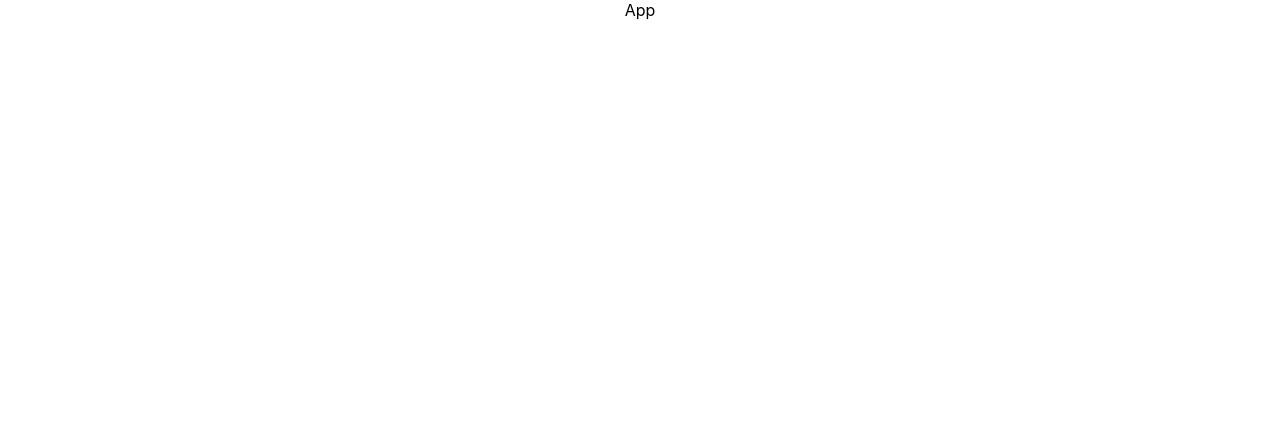
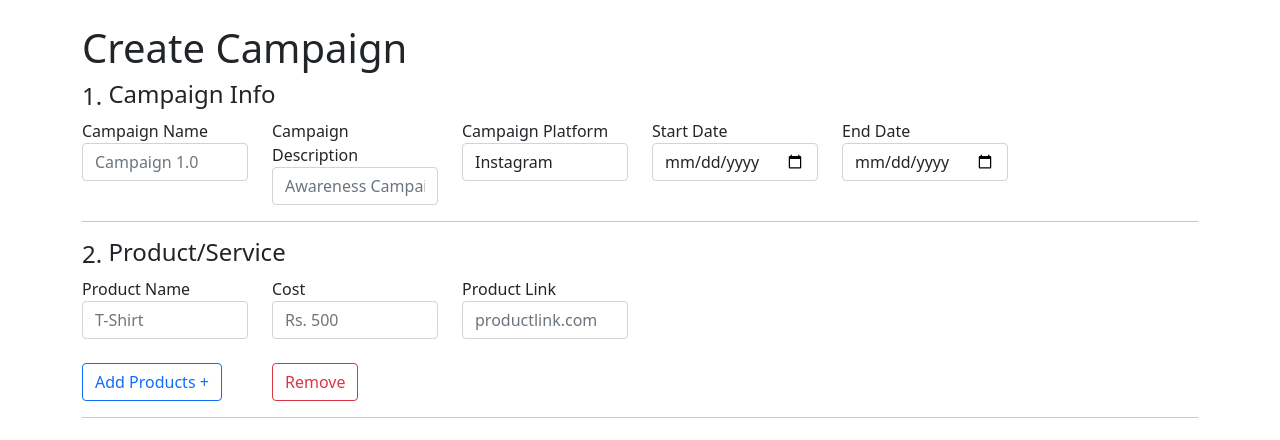
Before and after one commit to ssseru/campaignform, a React (Create React App) app: page / in a window 1280 px wide. Shown: the top 440 px of the page. Built offline with nearby package versions, Linux system fonts and the light colour scheme.

Commit message:
added product and info form

```diff
--- a/package.json
+++ b/package.json
@@ -3,9 +3,11 @@
   "version": "0.1.0",
   "private": true,
   "dependencies": {
+    "@material-ui/core": "^4.11.4",
     "@testing-library/jest-dom": "^5.11.4",
     "@testing-library/react": "^11.1.0",
     "@testing-library/user-event": "^12.1.10",
+    "bootstrap": "^5.0.2",
     "react": "^17.0.2",
     "react-bootstrap": "^1.6.1",
     "react-dom": "^17.0.2",
--- a/public/index.html
+++ b/public/index.html
@@ -10,11 +10,34 @@
       content="Web site created using create-react-app"
     />
     <link rel="apple-touch-icon" href="%PUBLIC_URL%/logo192.png" />
+    <!--
+      manifest.json provides metadata used when your web app is installed on a
+      user's mobile device or desktop. See https://developers.google.com/web/fundamentals/web-app-manifest/
+    -->
     <link rel="manifest" href="%PUBLIC_URL%/manifest.json" />
-    <title>Create Campaign!!</title>
+    <!--
+      Notice the use of %PUBLIC_URL% in the tags above.
+      It will be replaced with the URL of the `public` folder during the build.
+      Only files inside the `public` folder can be referenced from the HTML.
+
+      Unlike "/favicon.ico" or "favicon.ico", "%PUBLIC_URL%/favicon.ico" will
+      work correctly both with client-side routing and a non-root public URL.
+      Learn how to configure a non-root public URL by running `npm run build`.
+    -->
+    <title>React App</title>
   </head>
   <body>
     <noscript>You need to enable JavaScript to run this app.</noscript>
     <div id="root"></div>
+    <!--
+      This HTML file is a template.
+      If you open it directly in the browser, you will see an empty page.
+
+      You can add webfonts, meta tags, or analytics to this file.
+      The build step will place the bundled scripts into the <body> tag.
+
+      To begin the development, run `npm start` or `yarn start`.
+      To create a production bundle, use `npm run build` or `yarn build`.
+    -->
   </body>
 </html>
--- a/src/App.js
+++ b/src/App.js
@@ -1,7 +1,12 @@
-import "./App.css";
+import CreateCampaign from "./components/CreateCampaignComponent";
+import "bootstrap/dist/css/bootstrap.min.css";
 
 function App() {
-  return <div className="App">App</div>;
+  return (
+    <div>
+      <CreateCampaign />
+    </div>
+  );
 }
 
 export default App;
--- /dev/null
+++ b/src/components/CampaignInfoComponent.js
@@ -0,0 +1,68 @@
+import React, { Component } from "react";
+import { Form, Row, FormGroup, Label, Col, Input } from "reactstrap";
+import Badge from "@material-ui/core/Badge";
+
+export default class CampaignInfo extends Component {
+  render() {
+    return (
+      <Form>
+        <Row>
+          <h4>
+            <Badge color="primary" pill>
+              1.
+            </Badge>
+            {"  "}Campaign Info
+          </h4>
+        </Row>
+        <Row>
+          <Col md="2">
+            <FormGroup>
+              <Label for="cname">Campaign Name</Label>
+              <Input
+                type="text"
+                name="cname"
+                id="cname"
+                placeholder="Campaign 1.0"
+              />
+            </FormGroup>
+          </Col>
+          <Col md="2">
+            <FormGroup>
+              <Label for="cdescription">Campaign Description</Label>
+              <Input
+                type="email"
+                name="cdescription
+                  cdescription"
+                id="cdescription"
+                placeholder="Awareness Campaign"
+              />
+            </FormGroup>
+          </Col>
+          <Col md="2">
+            <FormGroup>
+              <Label for="cplatform">Campaign Platform</Label>
+              <Input type="select" name="cplatform" id="cplatform">
+                <option>Instagram</option>
+                <option>Facebook</option>
+                <option>Snapchat</option>
+              </Input>
+            </FormGroup>
+          </Col>
+          <Col md="2">
+            <FormGroup>
+              <Label for="sdate">Start Date</Label>
+              <Input type="date" name="sdate" id="sdate" />
+            </FormGroup>
+          </Col>
+          <Col md="2">
+            <FormGroup>
+              <Label for="edate">End Date</Label>
+              <Input type="date" name="edate" id="edate" />
+            </FormGroup>
+          </Col>
+        </Row>
+        <hr />
+      </Form>
+    );
+  }
+}
--- /dev/null
+++ b/src/components/CreateCampaignComponent.js
@@ -0,0 +1,23 @@
+import React from "react";
+
+import { Container, Row } from "reactstrap";
+
+import CampaignInfo from "./CampaignInfoComponent";
+import Product from "./ProductComponent";
+
+class CreateCampaign extends React.Component {
+  render() {
+    return (
+      <Container>
+        <br />
+        <Row>
+          <h1>Create Campaign</h1>
+        </Row>
+        <CampaignInfo />
+        <Product />
+      </Container>
+    );
+  }
+}
+
+export default CreateCampaign;
--- /dev/null
+++ b/src/components/ProductComponent.js
@@ -0,0 +1,118 @@
+import React, { Component } from "react";
+import { Form, Row, Col, Input, Button } from "reactstrap";
+import Badge from "@material-ui/core/Badge";
+
+export default class Product extends Component {
+  state = { values: [{ name: null, cost: null, link: null }] };
+
+  createUI() {
+    return this.state.values.map((el, i) => (
+      <div key={i}>
+        <input
+          type="text"
+          value={el.name || ""}
+          name="name"
+          onChange={this.handleChange.bind(this, i)}
+        />
+        <input
+          type="number"
+          value={el.cost || ""}
+          name="cost"
+          onChange={this.handleChange.bind(this, i)}
+        />
+        <input
+          type="text"
+          value={el.link || ""}
+          name="link"
+          onChange={this.handleChange.bind(this, i)}
+        />
+      </div>
+    ));
+  }
+
+  handleChange(i, event) {
+    let values = [...this.state.values];
+    const { name, value } = event.target;
+    values[i][name] = value;
+    this.setState({ values });
+  }
+
+  addClick() {
+    this.setState((prevState) => ({
+      values: [...prevState.values, { name: null, cost: null, link: null }],
+    }));
+  }
+
+  removeClick(i) {
+    let values = [...this.state.values];
+    values.splice(i, 1);
+    this.setState({ values });
+  }
+
+  render() {
+    return (
+      <Form>
+        <Row>
+          <h4>
+            <Badge color="primary" pill>
+              2.
+            </Badge>
+            {"  "}Product/Service
+          </h4>
+        </Row>
+        <Row>
+          <Col md="2">Product Name</Col>
+          <Col md="2">Cost</Col>
+          <Col md="2">Product Link</Col>
+        </Row>
+        {this.state.values.map((el, i) => (
+          <div key={i}>
+            <Row>
+              <Col md="2">
+                <Input
+                  type="text"
+                  value={el.name || ""}
+                  name="name"
+                  placeholder="T-Shirt"
+                  onChange={(e) => this.handleChange(i, e)}
+                />
+              </Col>
+              <Col md="2">
+                <Input
+                  type="number"
+                  value={el.cost || ""}
+                  name="cost"
+                  onChange={(e) => this.handleChange(i, e)}
+                  placeholder="Rs. 500"
+                />
+              </Col>
+              <Col md="2">
+                <Input
+                  type="text"
+                  value={el.link || ""}
+                  name="link"
+                  placeholder="productlink.com"
+                  onChange={(e) => this.handleChange(i, e)}
+                />
+              </Col>
+            </Row>
+            <br />
+          </div>
+        ))}
+        <Row>
+          <Col md="2">
+            <Button outline color="primary" onClick={() => this.addClick()}>
+              Add Products +
+            </Button>
+          </Col>
+          <Col md="2">
+            <Button outline color="danger" onClick={() => this.removeClick()}>
+              Remove
+            </Button>
+          </Col>
+        </Row>
+        <hr />
+      </Form>
+    );
+  }
+}
--- a/src/index.css
+++ b/src/index.css
@@ -1,13 +1,13 @@
 body {
   margin: 0;
-  font-family: -apple-system, BlinkMacSystemFont, 'Segoe UI', 'Roboto', 'Oxygen',
-    'Ubuntu', 'Cantarell', 'Fira Sans', 'Droid Sans', 'Helvetica Neue',
+  font-family: -apple-system, BlinkMacSystemFont, "Segoe UI", "Roboto", "Oxygen",
+    "Ubuntu", "Cantarell", "Fira Sans", "Droid Sans", "Helvetica Neue",
     sans-serif;
   -webkit-font-smoothing: antialiased;
   -moz-osx-font-smoothing: grayscale;
 }
 
 code {
-  font-family: source-code-pro, Menlo, Monaco, Consolas, 'Courier New',
+  font-family: source-code-pro, Menlo, Monaco, Consolas, "Courier New",
     monospace;
 }
```
Also changed, not shown: 2 other files (tests, documents, lock files or other folders).
